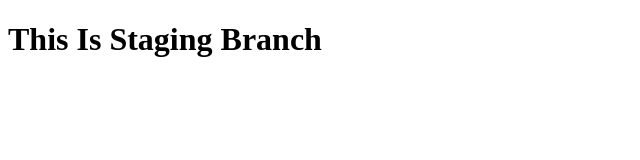
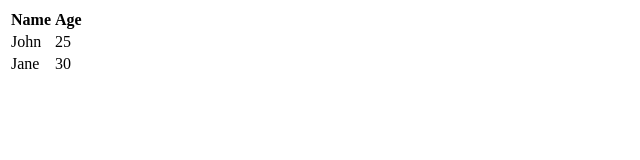
Before and after one commit to Thamizh51/Branch, a plain HTML site: page index.html in a window 1280 px wide. Shown: the whole page, without its empty margins (0-640 px from the left). Drawn offline with Linux system fonts and the light colour scheme.

Commit message:
New Staging

```diff
--- a/index.html
+++ b/index.html
@@ -6,7 +6,19 @@
     <title>Document</title>
 </head>
 <body>
-
-    <h1>This Is Staging Branch</h1>
+    <table>
+        <tr>
+            <th>Name</th>
+            <th>Age</th>
+        </tr>
+        <tr>
+            <td>John</td>
+            <td>25</td>
+        </tr>
+        <tr>
+            <td>Jane</td>
+            <td>30</td>
+        </tr>
+    </table>
 </body>
 </html>
```
